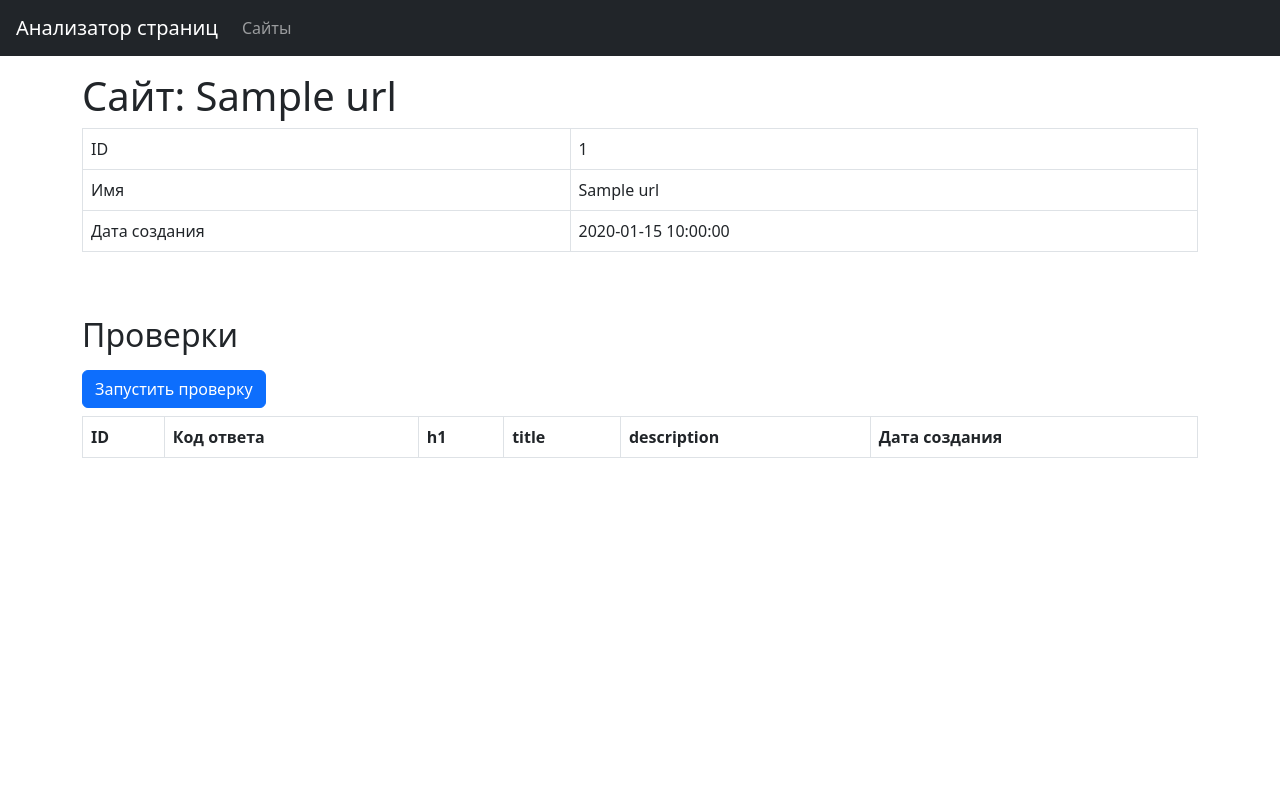
After one commit to AniutaP/python-project-83, a Flask app: page /urls/1 in a window 1280 px wide. The commit adds this page. Run offline with Flask 3, Linux system fonts and the light colour scheme; a database or web service that is not in the repository returns one stand-in record (values such as "Sample title"); lists and menus that the app fills with data are empty; some libraries are stand-ins or nearby versions.

Commit message:
update app

```diff
--- a/database.sql
+++ b/database.sql
@@ -1,5 +1,5 @@
 CREATE TABLE urls (
     id bigint PRIMARY KEY GENERATED ALWAYS AS IDENTITY,
     name varchar(255) UNIQUE NOT NULL,
-    created_at timestamp
+    created_at datetime
 );
--- a/page_analyzer/app.py
+++ b/page_analyzer/app.py
@@ -1,17 +1,17 @@
 #!/usr/bin/env python3
-from flask import Flask, render_template
-import psycopg2
+from flask import (
+    Flask, render_template, request, redirect, flash, url_for, get_flashed_messages)
 import os
 from dotenv import load_dotenv
+from page_analyzer.get_data import (
+    get_all_strings, get_url_by_id, get_url_by_name, add_url_string)
+from page_analyzer.url_check import validate
+from datetime import datetime
 
 
 load_dotenv()
-
 app = Flask(__name__)
 app.config['SECRET_KEY'] = os.getenv('SECRET_KEY')
-
-DATABASE_URL = os.getenv('DATABASE_URL')
-conn = psycopg2.connect(DATABASE_URL)
 
 
 @app.route('/')
@@ -19,6 +19,60 @@ def home():
     return render_template('home_page.html')
 
 
-@app.route('/urls')
-def urls_conteiner():
-    return render_template('urls.html')
+@app.get('/urls')
+def urls_table():
+    urls = get_all_strings()
+    messages = get_flashed_messages(with_categories=True)
+    return render_template(
+        'urls.html',
+        urls=urls,
+        messages=messages
+    )
+
+
+@app.post('/urls')
+def urls_post():
+    url_get = request.form.get('url')
+    validation = validate(url_get)
+    error = validation['error']
+    url = validation['url']
+
+    if error:
+        if error == 'Уже существует':
+            id = get_url_by_name(url)['id']
+            flash('Страница уже существует', 'alert-info')
+            return redirect(url_for(
+                'url_show_page',
+                id=id
+            ))
+        else:
+            flash(error, "danger")
+            messages = get_flashed_messages(with_categories=True)
+            return render_template(
+                'home_page.html',
+                messages=messages
+            ), 422
+    else:
+        url_string_to_dict = {
+            'url': url,
+            'created_at': datetime.now().strftime("%Y-%m-%d %H:%M:%S")
+        }
+
+        add_url_string(url_string_to_dict)
+        id = get_url_by_name(url)['id']
+        flash('Страница успешно добавлена', 'alert-success')
+        return redirect(url_for(
+            'url_show_page',
+            id=id
+        ))
+
+
+@app.route('/urls/<int:id>')
+def url_show_page(id):
+    url = get_url_by_id(id)
+    messages = get_flashed_messages(with_categories=True)
+    return render_template(
+        'urls_id.html',
+        url=url,
+        messages=messages
+    )
--- /dev/null
+++ b/page_analyzer/get_data.py
@@ -0,0 +1,60 @@
+import os
+from dotenv import load_dotenv
+from psycopg2 import connect
+from psycopg2.extras import RealDictCursor
+
+
+load_dotenv()
+DATABASE_URL = os.getenv('DATABASE_URL')
+
+
+def get_url_by_id(id):
+    connection = connect(DATABASE_URL)
+    with connection.cursor(cursor_factory=RealDictCursor) as cursor:
+        query = '''SELECT *
+                    FROM urls
+                    WHERE id=(%s);'''
+        cursor.execute(query, [id])
+        urls = cursor.fetchone()
+    connection.close()
+    return urls
+
+
+def get_url_by_name(name):
+    connection = connect(DATABASE_URL)
+    with connection.cursor(cursor_factory=RealDictCursor) as cursor:
+        query = '''SELECT *
+                    FROM urls
+                    WHERE name=(%s)'''
+        cursor.execute(query, [name])
+        urls = cursor.fetchone()
+    connection.close()
+    return urls
+
+
+def add_url_string(url_string_to_dict):
+    connection = connect(DATABASE_URL)
+    with connection.cursor() as cursor:
+        query = '''INSERT
+                    INTO urls (name, created_at)
+                    VALUES (%s, %s)'''
+        cursor.execute(query, (
+            url_string_to_dict['url'],
+            url_string_to_dict['created_at']
+        ))
+        connection.commit()
+    connection.close()
+
+
+def get_all_strings():
+    connection = connect(DATABASE_URL)
+    with connection.cursor(cursor_factory=RealDictCursor) as cursor:
+        query = '''SELECT DISTINCT ON (urls.id)
+                        urls.id AS id,
+                        urls.name AS name
+                    FROM urls
+                    ORDER BY urls.id DESC;'''
+        cursor.execute(query)
+        urls = cursor.fetchall()
+    connection.close()
+    return urls
--- /dev/null
+++ b/page_analyzer/templates/urls_id.html
@@ -0,0 +1,72 @@
+<!DOCTYPE html>
+<html lang="en"><head>
+    <meta charset="utf-8">
+    <meta name="viewport" content="width=device-width, initial-scale=1, shrink-to-fit=no">
+    <meta name="description" content="Third project for Hexlet.io">
+    <link href="https://cdn.jsdelivr.net/npm/bootstrap@5.2.0/dist/css/bootstrap.min.css" rel="stylesheet" integrity="sha384-gH2yIJqKdNHPEq0n4Mqa/HGKIhSkIHeL5AyhkYV8i59U5AR6csBvApHHNl/vI1Bx" crossorigin="anonymous">
+    <title>Анализатор страниц</title>
+  </head>
+  <body class="min-vh-100 d-flex flex-column">
+  <header class="flex-shrink-0">
+    <nav class="navbar navbar-expand-md navbar-dark bg-dark px-3">
+      <a class="navbar-brand" href="/">Анализатор страниц</a>
+      <div id="navbarNav">
+        <ul class="navbar-nav">
+          <li class="nav-item"><a class="nav-link" href="/urls">Сайты</a></li>
+        </ul>
+      </div>
+    </nav>
+  </header>
+
+    {% if messages %}
+      {% for category, message in messages %}
+        <div class="{{ category }}" role="alert">{{ message }}</div>
+      {% endfor %}
+    {% endif %}
+
+  <main class="flex-grow-1">
+    <div class="container-lg mt-3">
+      <h1>Сайт: {{ url.name }}</h1>
+
+      <div class="table-responsive">
+        <table class="table table-bordered table-hover text-nowrap" data-test="url">
+          <tbody>
+            <tr>
+              <td>ID</td>
+              <td>{{ url.id }}</td>
+            </tr>
+            <tr>
+              <td>Имя</td>
+              <td>{{ url.name }}</td>
+            </tr>
+            <tr>
+              <td>Дата создания</td>
+              <td>{{ url.created_at }}</td>
+            </tr>
+          </tbody>
+        </table>
+      </div>
+
+    <h2 class="mt-5 mb-3">Проверки</h2>
+    <form method="post" action="/urls/{{url.id}}/checks">
+        <input type="submit" class="btn btn-primary" value="Запустить проверку">
+    </form>
+
+  <div>
+    <table class="table table-bordered table-hover mt-2" data-test="checks">
+    <tbody>
+      <tr>
+        <th scope="col">ID</th>
+        <th scope="col">Код ответа</th>
+        <th scope="col">h1</th>
+        <th scope="col">title</th>
+        <th scope="col">description</th>
+        <th scope="col">Дата создания</th>
+      </tr>
+    </tbody>
+    </table>
+  </div>
+</div>
+  </main>
+</body>
+</html>
```
Also changed, not shown: page_analyzer/templates/home_page.html (+10 -4 lines), page_analyzer/templates/urls.html (+19 -3 lines), page_analyzer/url_check.py (+20 -10 lines), 2 other files.
